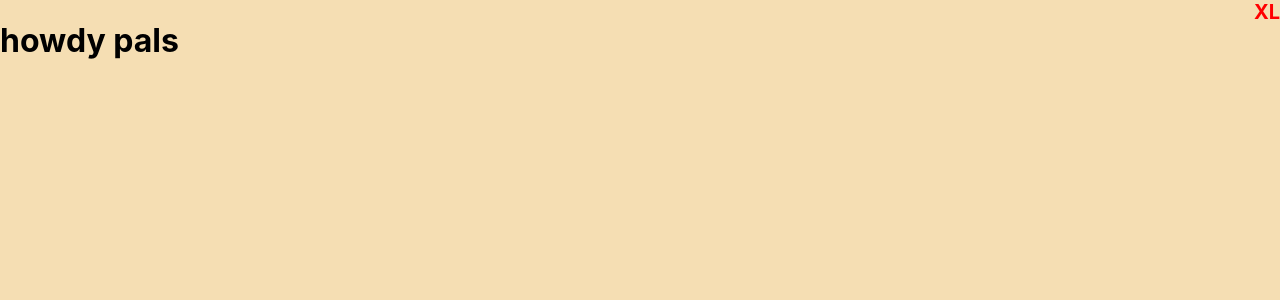
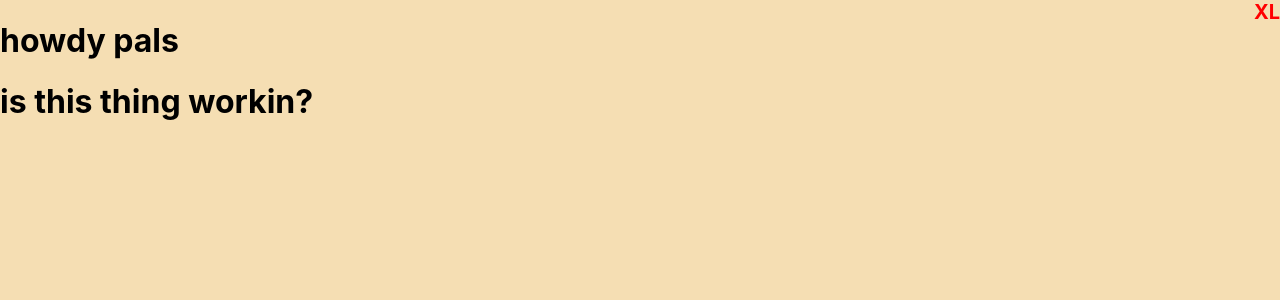
Before and after one commit to Johnnywrightiv/a-practice-app, a React (Create React App) app: page / in a window 1280 px wide. Shown: the top 300 px of the page. Built offline with nearby package versions, Linux system fonts and the light colour scheme.

Commit message:
Test merge

```diff
--- a/src/components/App.js
+++ b/src/components/App.js
@@ -3,7 +3,10 @@ import '../bootstrap-breakpoint.css'
 
 const App = () => {
   return (
-    <h1>howdy pals</h1>
+    <div>
+      <h1>howdy pals</h1>
+      <h1>is this thing workin?</h1>
+    </div>
   );
 }
 
```
